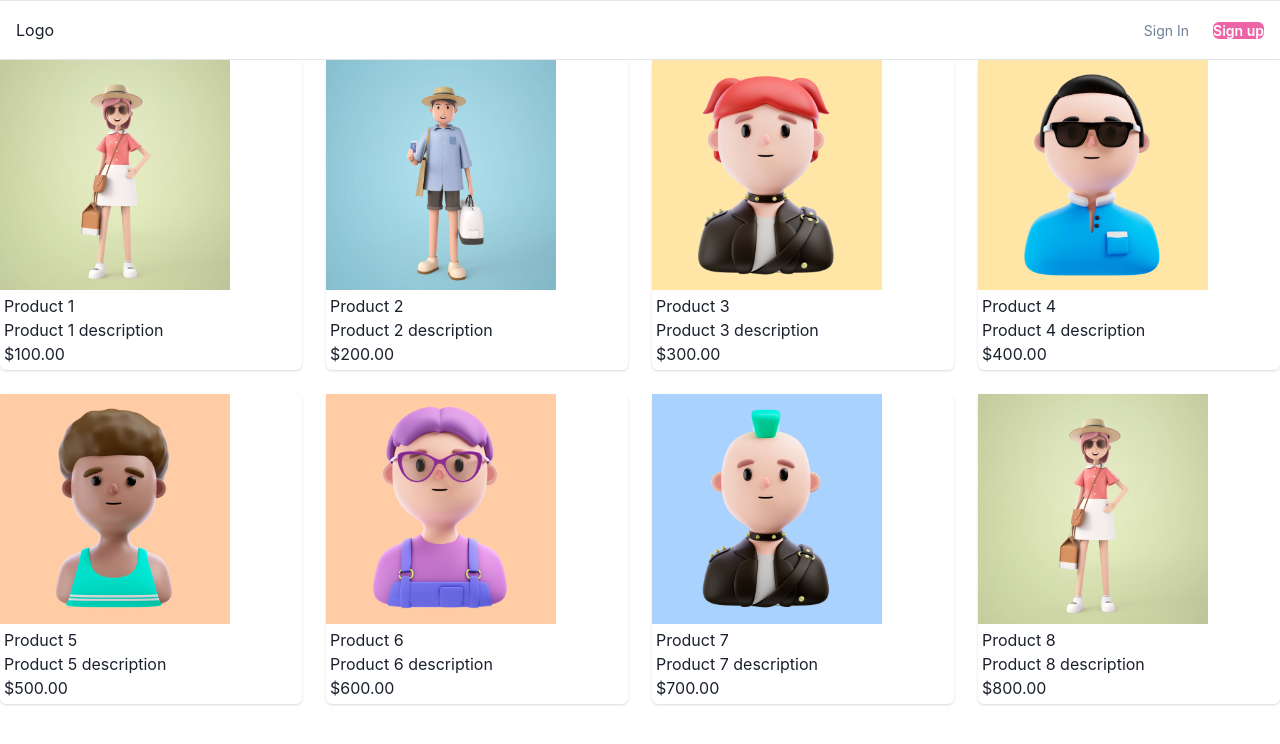
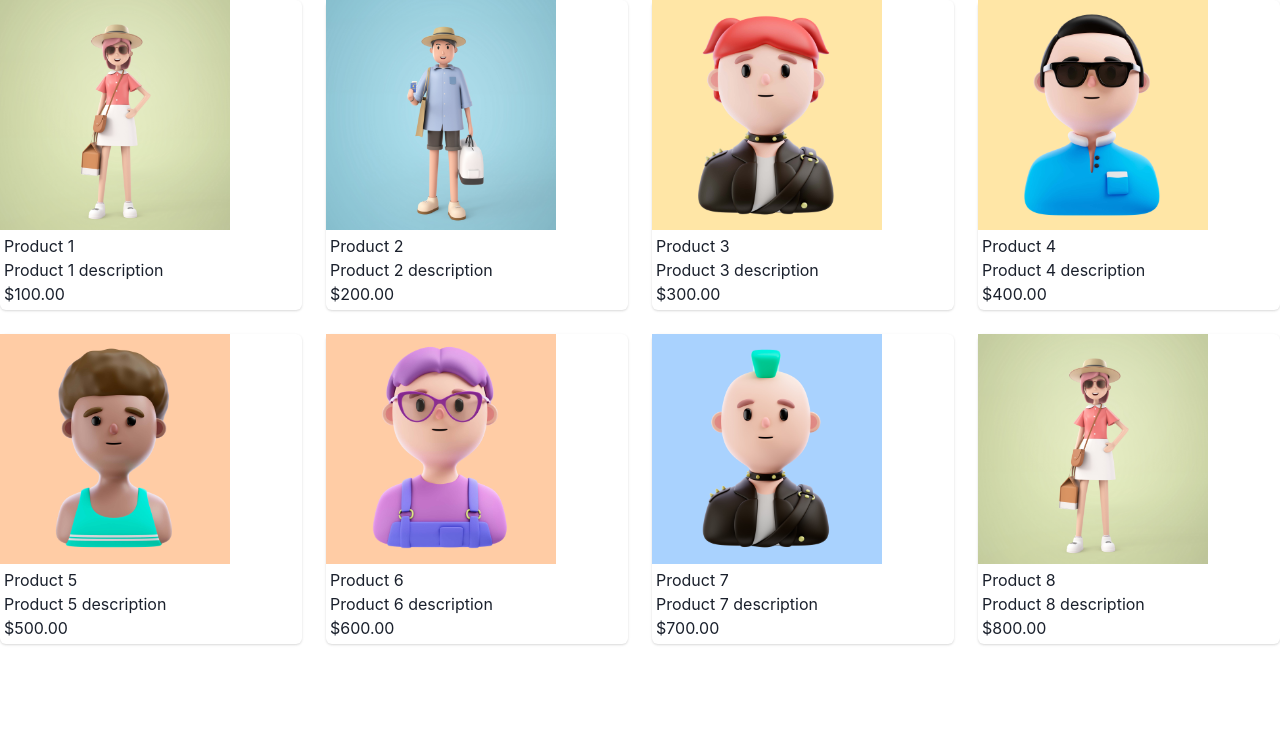
Before and after one commit to jesualujan/Ecommerce-32-web-A, a Next.js app in the folder ecommerce/: page / in a window 1280 px wide. Shown: the top 744 px of the page. Built offline with nearby package versions, Linux system fonts and the light colour scheme.

Commit message:
✨ quitamos al componente Layout

```diff
--- a/ecommerce/pages/index.js
+++ b/ecommerce/pages/index.js
@@ -1,12 +1,12 @@
-import Layout from "../components/Layout"
+
 import Products from "../components/Products"
 
 export default function Home() {
   return (
     <>
-      <Layout>
+
         <Products/>
-      </Layout>
+
     </>
   )
 }
```
